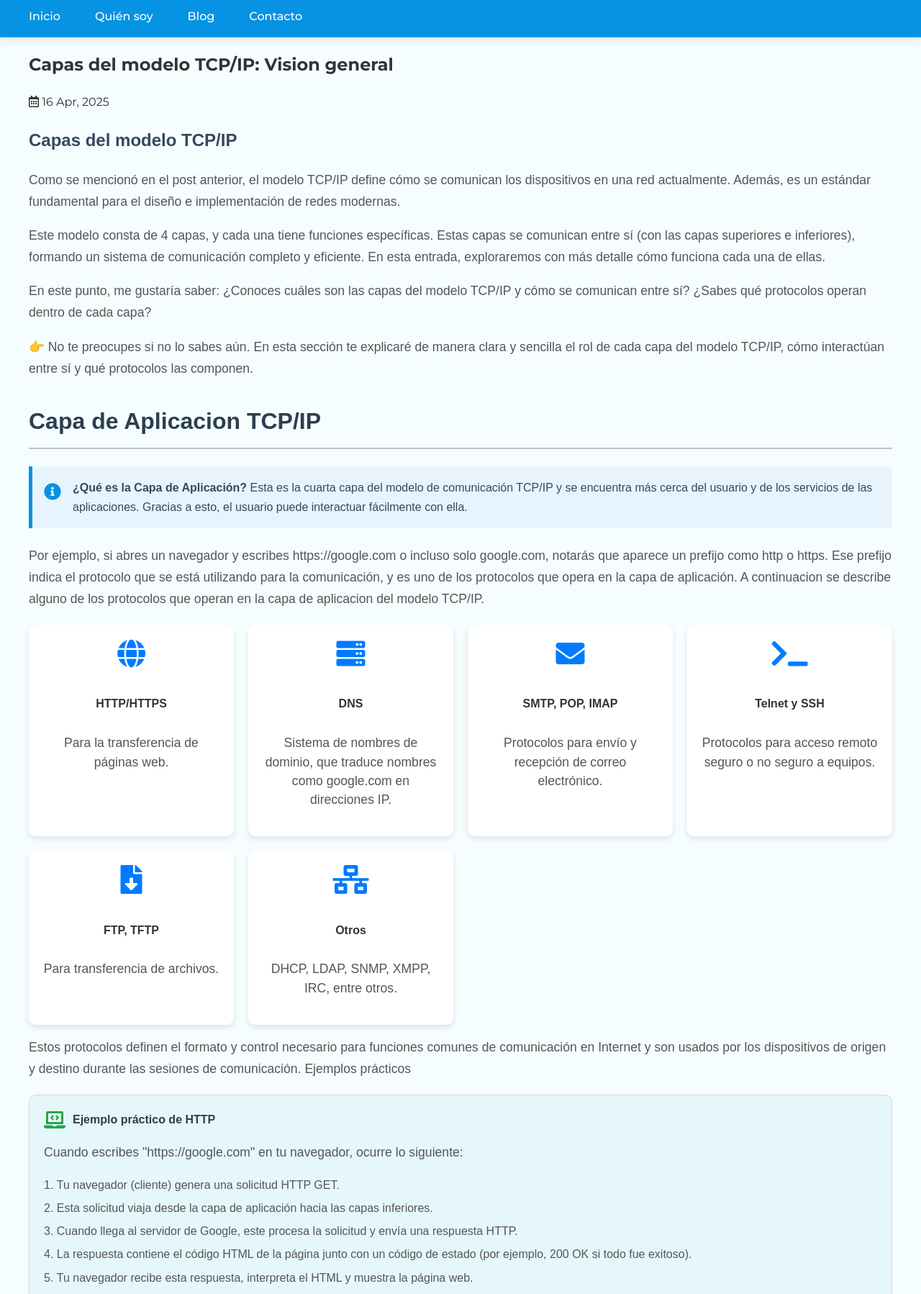
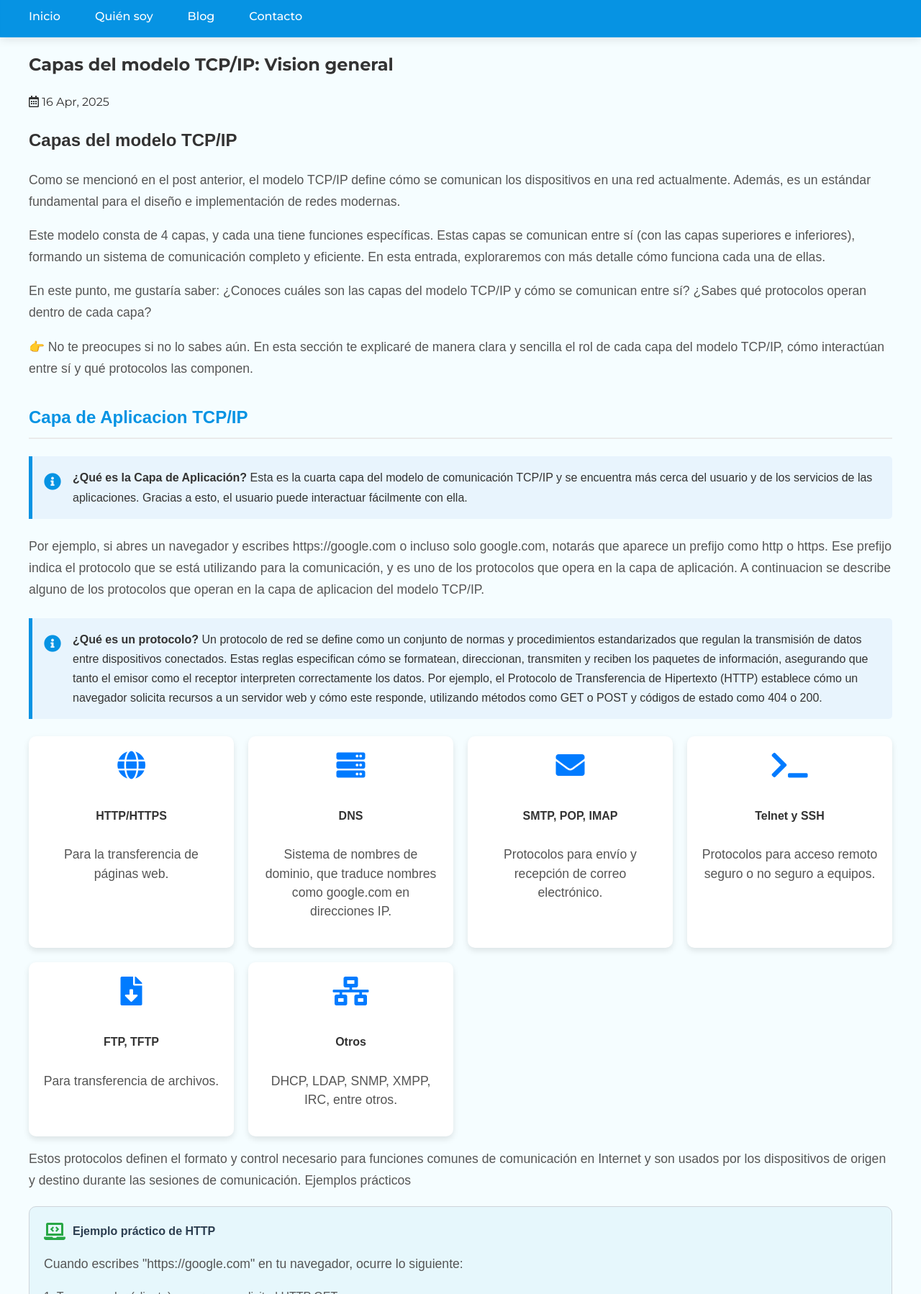
Before and after one commit to wilberquinto455/redes, a Jekyll site: the page built from _posts/2025-04-16-Capas-del-Modelo-TCP-IP.md, in a window 1280 px wide, cut to the strip 122-1920 px from the top of the page. Shown: the whole strip at 72% size. Built offline with Jekyll 4.4.1, drawn with Linux system fonts in a browser that asks for light colours; some of the changed text lies outside the part shown.

Commit message:
capas del modelo TCP/IP v1.4

```diff
--- a/_posts/2025-04-16-Capas-del-Modelo-TCP-IP.md
+++ b/_posts/2025-04-16-Capas-del-Modelo-TCP-IP.md
@@ -30,6 +30,12 @@
   </div>
 </div>
 Por ejemplo, si abres un navegador y escribes https://google.com o incluso solo google.com, notarás que aparece un prefijo como http o https. Ese prefijo indica el protocolo que se está utilizando para la comunicación, y es uno de los protocolos que opera en la capa de aplicación. A continuacion se describe alguno de los protocolos que operan en la capa de aplicacion del modelo TCP/IP.
+<div class="info-box">
+  <div class="info-icon"><i class="fas fa-info-circle"></i></div>
+  <div class="info-content">
+    <strong>¿Qué es un protocolo?</strong> Un protocolo de red se define como un conjunto de normas y procedimientos estandarizados que regulan la transmisión de datos entre dispositivos conectados. Estas reglas especifican cómo se formatean, direccionan, transmiten y reciben los paquetes de información, asegurando que tanto el emisor como el receptor interpreten correctamente los datos. Por ejemplo, el Protocolo de Transferencia de Hipertexto (HTTP) establece cómo un navegador solicita recursos a un servidor web y cómo este responde, utilizando métodos como GET o POST y códigos de estado como 404 o 200.
+  </div>
+</div>
 <div class="protocols-grid">
   <div class="protocol-card">
     <i class="fas fa-globe"></i>
@@ -105,7 +111,13 @@
 </div>
 Estos ejemplos muestran cómo la capa de aplicación proporciona servicios directamente utilizables por los usuarios finales, mientras que las capas inferiores (transporte, red y acceso a la red) se encargan del trabajo "invisible" de mover los datos de manera confiable entre los dispositivos.
 
-
+<div class="cta-container">
+  <h4>¿Te gustaría profundizar más?</h4>
+  <p>Revisa estos recursos adicionales:</p>
+  <ul>
+    <li><a href="https://docs.google.com/document/d/1xMRlZn9tTpOKSTDwzAEbV4YRyG7acaYD/edit?usp=sharing&ouid=100942887710428516849&rtpof=true&sd=true">¿Que son los Protocolos?</a></li>
+  </ul>
+</div>
 
 
 <style>
@@ -448,17 +460,8 @@
 .post-content {
   font-family: 'Arial', sans-serif; /* Cambia la fuente para una mejor lectura */
   line-height: 1.7; /* Aumenta el interlineado para más espacio entre líneas */
-  color: #34495e; /* Color de texto más agradable */
 }
 
-.post-content h2 {
-  margin-top: 30px;
-  margin-bottom: 20px;
-  color: #2c3e50; /* Título más oscuro */
-  border-bottom: 2px solid #bdc3c7; /* Línea divisoria más clara */
-  padding-bottom: 10px;
-  font-size: 2rem; /* Aumenta el tamaño del título */
-}
 
 .post-content h3 {
   margin-top: 25px;
```
Also changed, not shown: _posts/2025-04-16-Capas-del-Modelo-TCP-IP-transporte.md (added).
